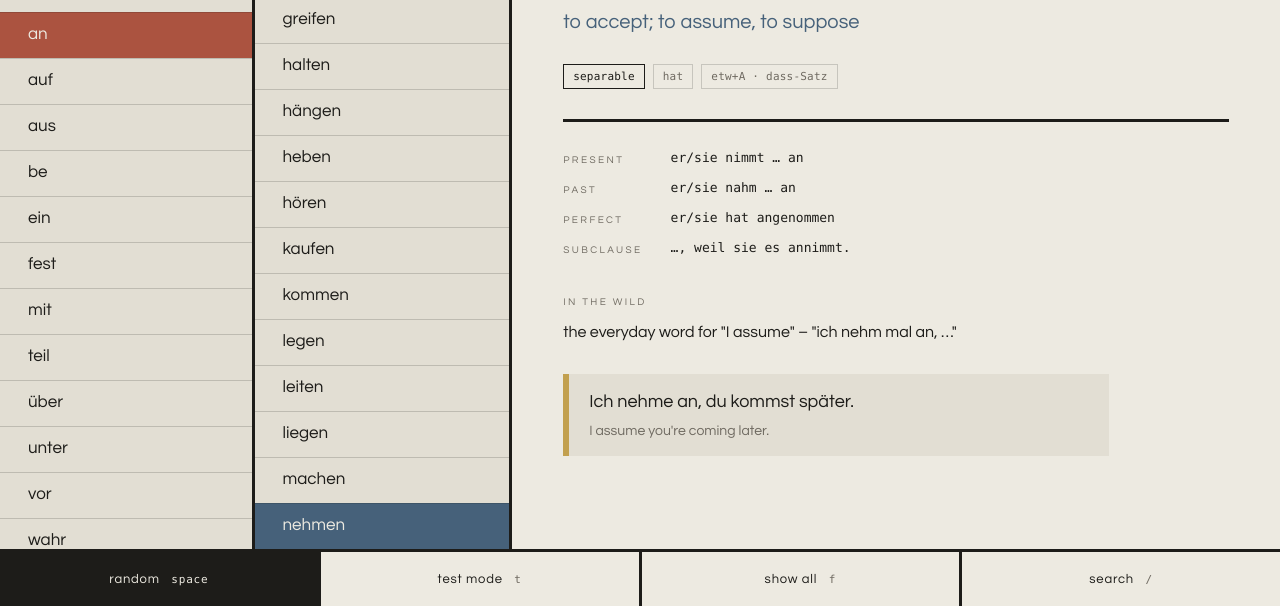
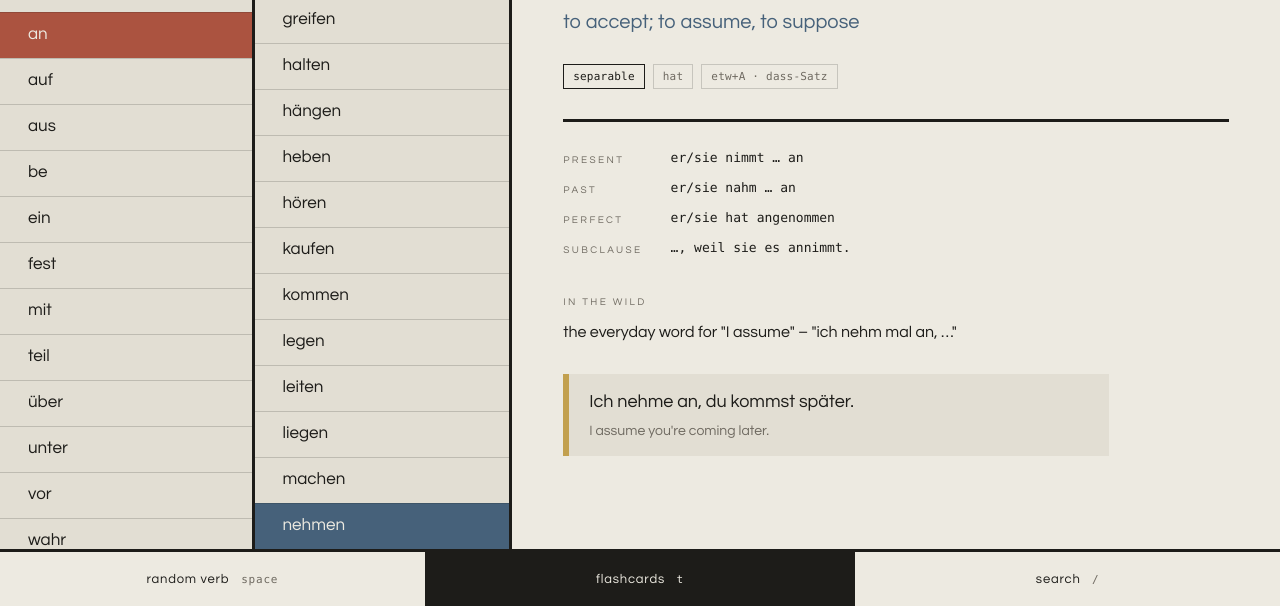
Before and after one commit to progapandist/tja-web, a website with bundled scripts: page index.html in a window 1280 px wide. Shown: the part 194-800 px from the top of the page. Built offline with nearby package versions, Linux system fonts and the light colour scheme.

Commit message:
Drop show all, and make flashcards the call to action
Show all listed every derived prefix, which meant nonsense entries like
"abbe" (from abberufen) alongside 84 dimmed rows that went nowhere. The
filtered columns were the only view where those strings meant anything.

The bottom bar now names the two modes plainly and highlights whichever
action moves you forward: flashcards while browsing, next card while
testing.

```diff
--- a/app.js
+++ b/app.js
@@ -16,20 +16,16 @@ const firstVerb = byName.get("annehmen") ?? verbs[0];
 const state = {
   prefix: prefixOf(firstVerb),
   stem: firstVerb.stem,
-  showAll: false, // list every prefix and stem, not only the ones that pair
-  testing: false, // the one-armed bandit, one card at a time
+  testing: false, // flashcards: the one-armed bandit, one card at a time
   revealed: true, // in test mode, whether the meaning is on show yet
 };
 
 const selectedVerb = () => byName.get(state.prefix + state.stem.name);
 
-// Each column shows only what pairs with the other column's selection, unless
-// showAll is on — then everything is listed and the impossible pairs are
-// dimmed rather than hidden.
-const prefixOptions = () =>
-  state.showAll ? prefixes : prefixes.filter((prefix) => isWord(prefix, state.stem));
-const stemOptions = () =>
-  state.showAll ? stems : stems.filter((stem) => isWord(state.prefix, stem));
+// Each column shows only what pairs with the other column's selection, so
+// every combination you can land on is a real word.
+const prefixOptions = () => prefixes.filter((prefix) => isWord(prefix, state.stem));
+const stemOptions = () => stems.filter((stem) => isWord(state.prefix, stem));
 
 // ---- the two columns -------------------------------------------------------
 // Browsing, a column is an ordinary scrolling list. Testing, it becomes a slot
@@ -62,7 +58,7 @@ function Column(element, labelOf, onPick) {
     onPick(keys[next]);
   }
 
-  function draw(options, nextKeys, selected, isGhost) {
+  function draw(options, nextKeys, selected) {
     // A leftover reel position would throw off where the browsing list scrolls to.
     if (!state.testing) strip.style.transform = "";
 
@@ -74,11 +70,10 @@ function Column(element, labelOf, onPick) {
       for (let copy = 0; copy < copies; copy++) {
         options.forEach((option, i) => {
           const item = document.createElement("div");
-          item.className = isGhost(option) ? "item ghost" : "item";
+          item.className = "item";
           item.textContent = labelOf(option);
           item.id = `${element.id}-${copy}-${i}`;
           item.setAttribute("role", "option");
-          if (isGhost(option)) item.setAttribute("aria-disabled", "true");
           item.onclick = () => justDragged || onPick(nextKeys[i]);
           items.push(item);
         });
@@ -238,22 +233,18 @@ function render({ reposition = false, turns = 0 } = {}) {
   const prefixList = prefixOptions();
   const stemList = stemOptions();
 
-  prefixColumn.draw(prefixList, prefixList, prefixList.indexOf(state.prefix), (prefix) => !isWord(prefix, state.stem));
-  stemColumn.draw(
-    stemList,
-    stemList.map((stem) => stem.name),
-    stemList.indexOf(state.stem),
-    (stem) => !isWord(state.prefix, stem),
-  );
+  prefixColumn.draw(prefixList, prefixList, prefixList.indexOf(state.prefix));
+  stemColumn.draw(stemList, stemList.map((stem) => stem.name), stemList.indexOf(state.stem));
 
   if (reposition) {
     prefixColumn.moveTo(prefixList.indexOf(state.prefix), turns, 850);
     stemColumn.moveTo(stemList.indexOf(state.stem), turns, 1150);
   }
 
-  find("#test").setAttribute("aria-pressed", state.testing);
-  find("#all").setAttribute("aria-pressed", state.showAll);
-  find("#spin").firstChild.textContent = state.testing ? "Next " : "Random ";
+  find("#spin").firstChild.textContent = state.testing ? "Next card " : "Random verb ";
+  find("#test").firstChild.textContent = state.testing ? "Back to list " : "Flashcards ";
+  find("#spin").classList.toggle("primary", state.testing);
+  find("#test").classList.toggle("primary", !state.testing);
   find("#card").innerHTML = cardHTML(selectedVerb());
   find("#card").querySelector(".reveal")?.addEventListener("click", reveal);
 }
@@ -364,14 +355,8 @@ function toggleTesting() {
   render({ reposition: true, turns: state.testing ? 3 : 0 });
 }
 
-function toggleShowAll() {
-  state.showAll = !state.showAll;
-  render({ reposition: true });
-}
-
 find("#spin").onclick = nextCard;
 find("#test").onclick = toggleTesting;
-find("#all").onclick = toggleShowAll;
 find("#focus").onclick = () => query.focus();
 
 addEventListener("keydown", (event) => {
@@ -386,7 +371,6 @@ addEventListener("keydown", (event) => {
   const shortcuts = {
     " ": nextCard,
     t: toggleTesting,
-    f: toggleShowAll,
     Enter: () => state.testing && !state.revealed && reveal(),
     ArrowDown: () => stemColumn.step(1),
     j: () => stemColumn.step(1),
--- a/index.html
+++ b/index.html
@@ -41,9 +41,8 @@
 </main>
 
 <footer>
-  <button id="spin" class="primary" type="button">Random <kbd>space</kbd></button>
-  <button id="test" type="button">Test mode <kbd>t</kbd></button>
-  <button id="all" type="button">Show all <kbd>f</kbd></button>
+  <button id="spin" type="button">Random verb <kbd>space</kbd></button>
+  <button id="test" class="primary" type="button">Flashcards <kbd>t</kbd></button>
   <button id="focus" type="button">Search <kbd>/</kbd></button>
 </footer>
 <script type="module" src="app.js"></script>
--- a/style.css
+++ b/style.css
@@ -6,7 +6,6 @@
   --paper-2: #e2ded3; /* a panel raised off it */
   --ink: #1d1c19; /* type and rules */
   --dim: #6f6a61;
-  --ghost: #8d887e;
   --red: #ab5340; /* terracotta, not pillar box */
   --blue: #46617a; /* slate, not ultramarine */
   --yellow: #c2a04e; /* ochre, not lemon */
@@ -35,7 +34,6 @@
     --paper-2: #1d1d23;
     --ink: #e9e6dd;
     --dim: #8b867c;
-    --ghost: #55524c;
     --red: #cd7357;
     --blue: #7fa6c6;
     --yellow: #cfa955;
@@ -51,7 +49,6 @@
   --paper-2: #1d1d23;
   --ink: #e9e6dd;
   --dim: #8b867c;
-  --ghost: #55524c;
   --red: #cd7357;
   --blue: #7fa6c6;
   --yellow: #cfa955;
@@ -306,7 +303,6 @@ main {
 /* A border would change the row height, which the reel arithmetic counts on. */
 .item + .item { box-shadow: inset 0 1px 0 var(--hairline); }
 .item:hover { background: var(--paper-2); }
-.item.ghost { color: var(--ghost); font-style: italic; }
 
 /* The selection is a block of colour, not a highlight. */
 .item.on { font-weight: 500; color: var(--paper); }
```
Also changed, not shown: app.test.js (+1 -10 lines), README.md, 1 other file.
